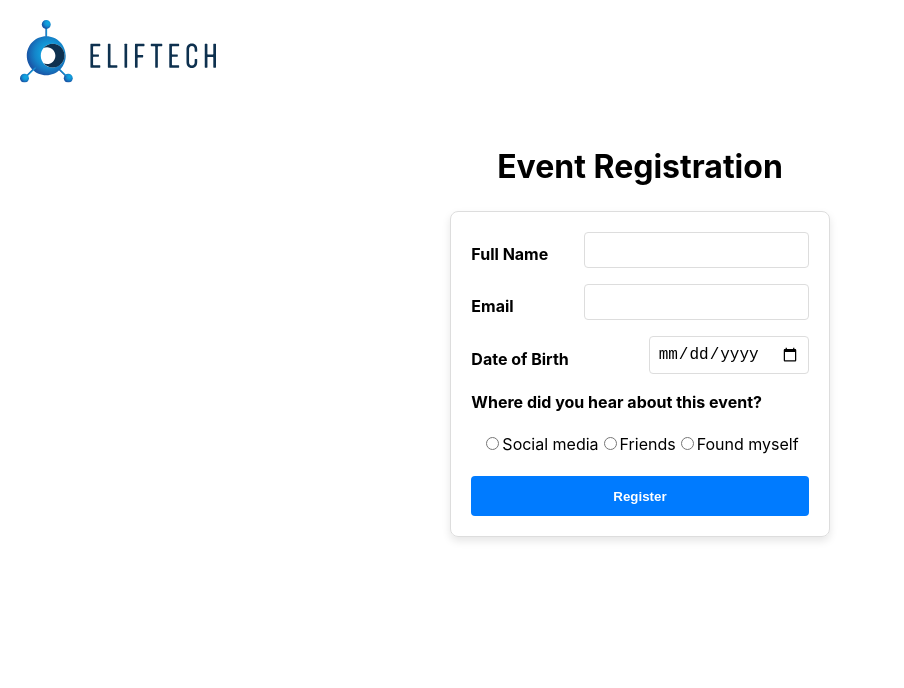
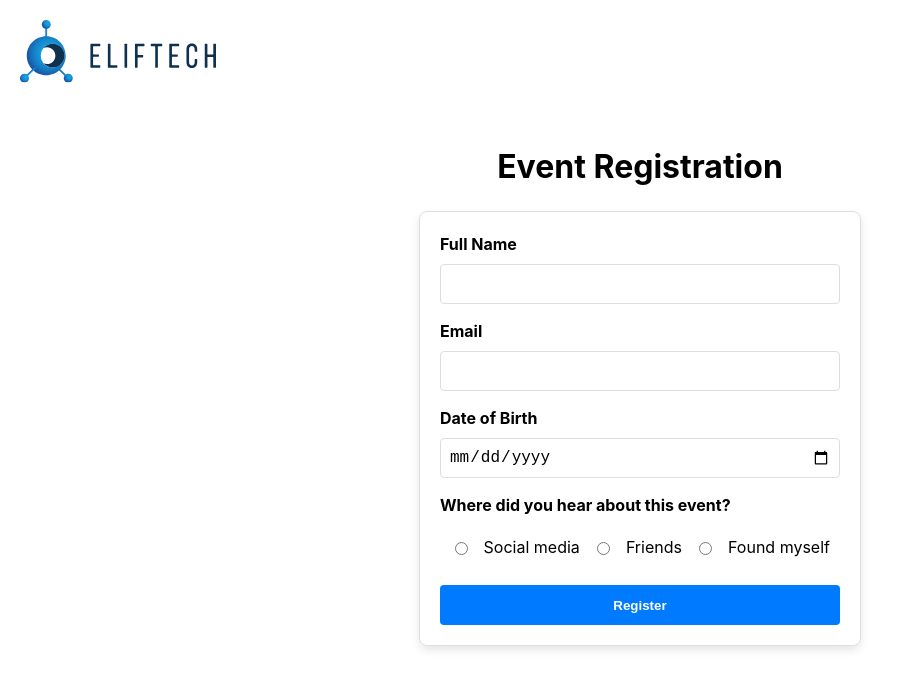
Before and after one commit to IvanRuskevych/test-events-registration-app, a React (Vite) app: page /register in a window 1280 px wide. Shown: the top 688 px of the page, without its empty margins (0-904 px from the left). Built offline with nearby package versions, Linux system fonts and the light colour scheme.

Commit message:
change styles for EventForm

```diff
--- a/src/components/EventRegistration/EventForm/EventForm.jsx
+++ b/src/components/EventRegistration/EventForm/EventForm.jsx
@@ -10,9 +10,10 @@ import {
   StyledCheckboxWrapper,
   StyledEventForm,
   StyledInput,
-  StyledInputWrapper,
   StyledLabel,
 } from './EventForm.styled.js';
+import FormField from './FormField/FormField.jsx';
+import { FIELDS_PATTERN } from '../../../constants/index.js';
 
 const EventForm = () => {
   const {
@@ -20,7 +21,7 @@ const EventForm = () => {
     handleSubmit,
     reset,
     formState: { errors },
-  } = useForm();
+  } = useForm({ mode: 'onChange' });
   const { sendData } = useSendData();
 
   const eventId = useSelector(selectEventId);
@@ -33,29 +34,47 @@ const EventForm = () => {
 
   return (
     <StyledEventForm onSubmit={handleSubmit(handleSubmitForm)}>
-      <StyledInputWrapper>
-        <StyledLabel>Full Name</StyledLabel>
-        <StyledInput {...register('fullName', { required: 'Full name is required' })} />
-      </StyledInputWrapper>
-      {errors.fullName && <p>{errors.fullName.message}</p>}
+      <FormField
+        name={'fullName'}
+        title={'Full Name'}
+        validation={register('fullName', {
+          required: 'Full name is required',
+          minLength: {
+            value: 2,
+            message: 'Має бути від 2 до 35 символів',
+          },
+          maxLength: {
+            value: 35,
+            message: 'Має бути від 2 до 35 символів',
+          },
+        })}
+        fieldErrors={errors.fullName}
+      />
 
-      <StyledInputWrapper>
-        <StyledLabel>Email</StyledLabel>
-        <StyledInput type="email" {...register('email', { required: 'Email is required' })} />
-      </StyledInputWrapper>
-      {errors.email && <p>{errors.email.message}</p>}
+      <FormField
+        name={'email'}
+        title={'Email'}
+        validation={register('email', {
+          required: 'Email is required',
+          pattern: {
+            value: FIELDS_PATTERN.EMAIL,
+            message: 'Не відповідає формату *@*.*',
+          },
+        })}
+        fieldErrors={errors.email}
+      />
 
-      <StyledInputWrapper>
-        <StyledLabel>Date of Birth</StyledLabel>
-        <StyledInput
+      <FormField
         type="date"
-          {...register('dateOfBirth', { required: 'Date of birth is required' })}
+        name={'dateOfBirth'}
+        title={'Date of Birth'}
+        validation={register('dateOfBirth', { required: 'Date of birth is required' })}
+        fieldErrors={errors.dateOfBirth}
       />
-      </StyledInputWrapper>
-      {errors.dateOfBirth && <p>{errors.dateOfBirth.message}</p>}
 
       <StyledLabel>Where did you hear about this event?</StyledLabel>
       <StyledCheckboxWrapper>
+        <div style={{ display: 'flex', justifyContent: 'space-between', marginBottom: '16px' }}>
           <StyledInput
             type="radio"
             value="Social media"
@@ -74,6 +93,7 @@ const EventForm = () => {
             {...register('heardAbout', { required: 'This field is required' })}
           />
           Found myself
+        </div>
       </StyledCheckboxWrapper>
       {errors.heardAbout && <p>{errors.heardAbout.message}</p>}
 
--- a/src/components/EventRegistration/EventForm/EventForm.styled.js
+++ b/src/components/EventRegistration/EventForm/EventForm.styled.js
@@ -3,8 +3,8 @@ import styled from 'styled-components';
 export const StyledEventForm = styled.form`
   display: flex;
   flex-direction: column;
-  margin: 0 auto;
   padding: 20px;
+  width: 400px;
   border: 1px solid #ddd;
   border-radius: 8px;
   box-shadow: 0 4px 8px rgba(0, 0, 0, 0.1);
@@ -15,15 +15,8 @@ export const StyledLabel = styled.label`
   font-weight: bold;
 `;
 
-export const StyledInputWrapper = styled.div`
-  display: flex;
-  align-items: center;
-  justify-content: space-between;
-`;
-
 export const StyledInput = styled.input`
-  margin-bottom: 16px;
-  padding: 8px;
+  padding: 0 8px;
   border: 1px solid #ddd;
   border-radius: 4px;
   font-size: 16px;
--- /dev/null
+++ b/src/components/EventRegistration/EventForm/FormField/FormField.jsx
@@ -0,0 +1,32 @@
+import PropTypes from 'prop-types';
+import { StyledFormFieldWrapper, StyledInput, StyledLabel } from './FormField.styled.js';
+
+const FormField = ({ type, fieldErrors, validation, title }) => {
+  return (
+    <StyledFormFieldWrapper>
+      <StyledLabel>{title}</StyledLabel>
+      <StyledInput type={type} {...validation} />
+      {fieldErrors && <p role="alert">{fieldErrors.message}</p>}
+    </StyledFormFieldWrapper>
+  );
+};
+
+FormField.propTypes = {
+  type: PropTypes.string,
+  title: PropTypes.string.isRequired,
+  fieldErrors: PropTypes.object,
+  // className: PropTypes.string,
+  validation: PropTypes.shape({
+    required: PropTypes.string,
+    minLength: PropTypes.shape({
+      value: PropTypes.number,
+      message: PropTypes.string,
+    }),
+    maxLength: PropTypes.shape({
+      value: PropTypes.number,
+      message: PropTypes.string,
+    }),
+  }).isRequired,
+};
+
+export default FormField;
--- /dev/null
+++ b/src/components/EventRegistration/EventForm/FormField/FormField.styled.js
@@ -0,0 +1,19 @@
+import styled from 'styled-components';
+
+export const StyledFormFieldWrapper = styled.div`
+  margin-bottom: 15px;
+  width: 100%;
+`;
+export const StyledLabel = styled.p`
+  margin-bottom: 8px;
+  font-weight: bold;
+`;
+
+export const StyledInput = styled.input`
+  height: 40px;
+  width: 100%;
+  padding: 0 8px;
+  border: 1px solid #ddd;
+  border-radius: 4px;
+  font-size: 16px;
+`;
--- /dev/null
+++ b/src/constants/index.js
@@ -0,0 +1 @@
+export { FIELDS_PATTERN } from './patterns.js';
--- /dev/null
+++ b/src/constants/patterns.js
@@ -0,0 +1,4 @@
+export const FIELDS_PATTERN = {
+  EMAIL: /^[^\s@]+@[^\s@]+\.[^\s@]+$/,
+  PASSWORD: /^(?=.*[a-z])(?=.*[A-Z])(?=.*\d).{7,}$/i,
+};
--- a/src/index.css
+++ b/src/index.css
@@ -51,3 +51,7 @@ img {
   max-width: 100%;
   height: auto;
 }
+
+input{
+  box-sizing: border-box;
+}
```
Lines whose indentation alone changed are shown as unchanged.
